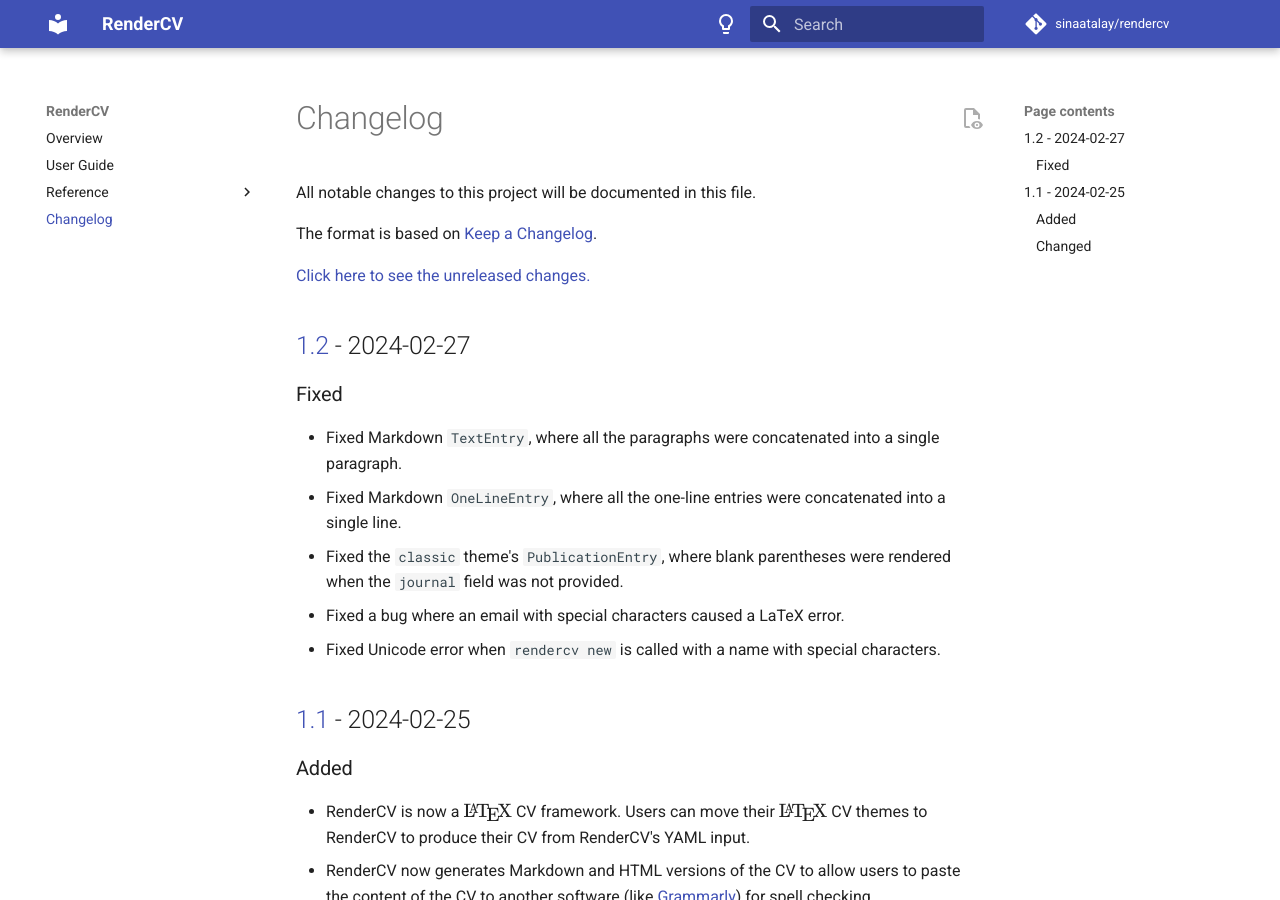
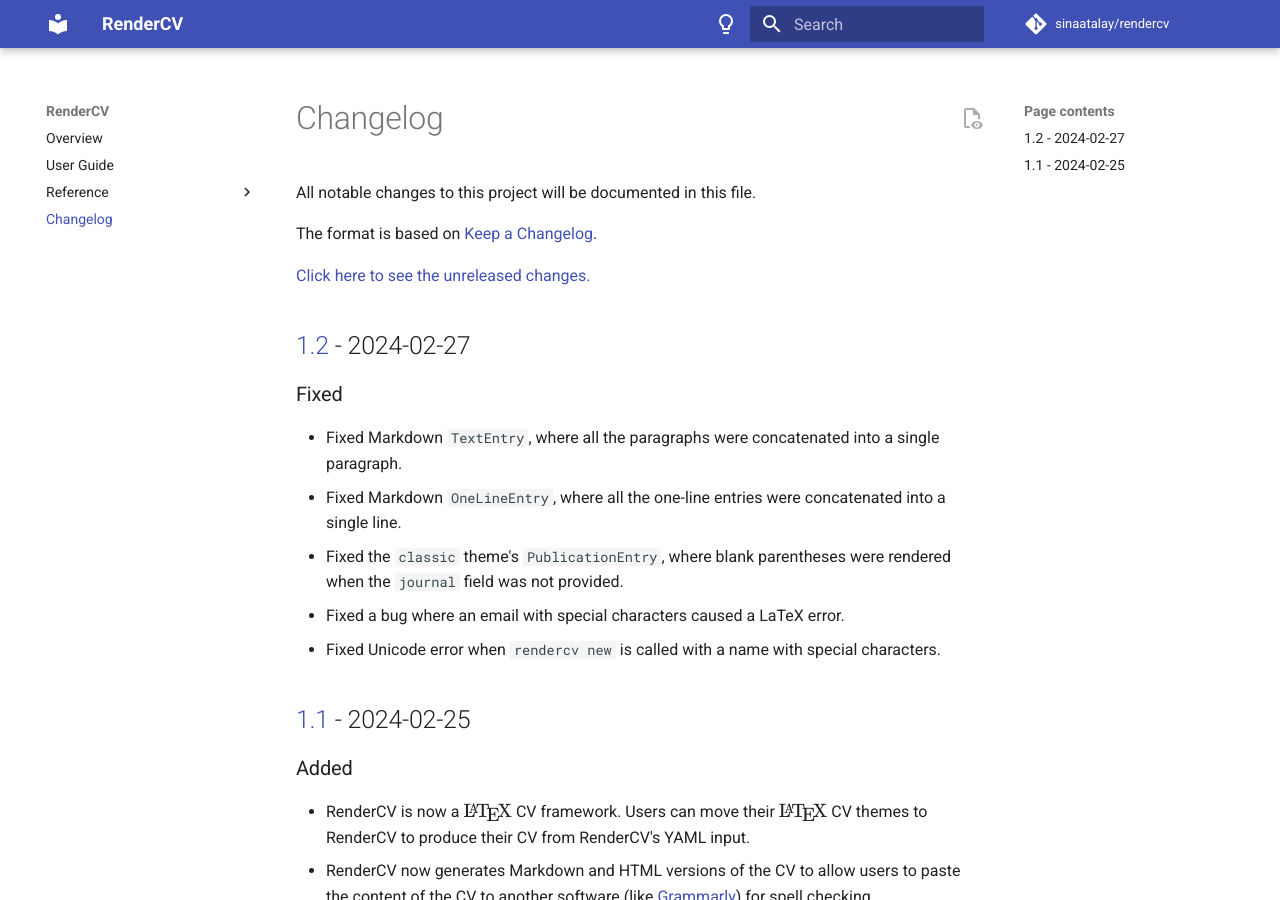
Before and after one commit to sinaatalay/rendercv, an MkDocs documentation site: the page built from docs/changelog.md, in a window 1280 px wide and 900 px high. Built offline with MkDocs 1.6.1 and Material for MkDocs 9.7.7, drawn with Linux system fonts in a browser that asks for light colours; comment, search, counter and statistics services are not loaded.

Commit message:
docs: adjust table of contents depth of changelog

```diff
--- /dev/null
+++ b/docs/overrides/partials/toc-item.html
@@ -0,0 +1,43 @@
+<!--
+  Copyright (c) 2016-2024 Martin Donath <martin.donath@squidfunk.com>
+
+  Permission is hereby granted, free of charge, to any person obtaining a copy
+  of this software and associated documentation files (the "Software"), to
+  deal in the Software without restriction, including without limitation the
+  rights to use, copy, modify, merge, publish, distribute, sublicense, and/or
+  sell copies of the Software, and to permit persons to whom the Software is
+  furnished to do so, subject to the following conditions:
+
+  The above copyright notice and this permission notice shall be included in
+  all copies or substantial portions of the Software.
+
+  THE SOFTWARE IS PROVIDED "AS IS", WITHOUT WARRANTY OF ANY KIND, EXPRESS OR
+  IMPLIED, INCLUDING BUT NOT LIMITED TO THE WARRANTIES OF MERCHANTABILITY,
+  FITNESS FOR A PARTICULAR PURPOSE AND NON-INFRINGEMENT. IN NO EVENT SHALL THE
+  AUTHORS OR COPYRIGHT HOLDERS BE LIABLE FOR ANY CLAIM, DAMAGES OR OTHER
+  LIABILITY, WHETHER IN AN ACTION OF CONTRACT, TORT OR OTHERWISE, ARISING
+  FROM, OUT OF OR IN CONNECTION WITH THE SOFTWARE OR THE USE OR OTHER DEALINGS
+  IN THE SOFTWARE.
+-->
+
+<!-- Table of contents item -->
+<li class="md-nav__item">
+    <a href="{{ toc_item.url }}" class="md-nav__link">
+      <span class="md-ellipsis">
+        {{ toc_item.title }}
+      </span>
+    </a>
+
+    <!-- Table of contents list -->
+    {% if toc_item.children %}
+      <nav class="md-nav" aria-label="{{ toc_item.title | striptags }}">
+        <ul class="md-nav__list">
+          {% for toc_item in toc_item.children %}
+          {% if not page.meta.toc_depth or toc_item.level <= page.meta.toc_depth %}
+            {% include "partials/toc-item.html" %}
+          {% endif %}
+          {% endfor %}
+        </ul>
+      </nav>
+    {% endif %}
+  </li>
--- a/mkdocs.yaml
+++ b/mkdocs.yaml
@@ -9,6 +9,7 @@ edit_uri: edit/main/docs/
 
 theme:
   name: material
+  custom_dir: docs/overrides
   palette:
     - media: "(prefers-color-scheme: light)"
       scheme: default
```
Also changed, not shown: docs/changelog.md (+3 -0 lines).
